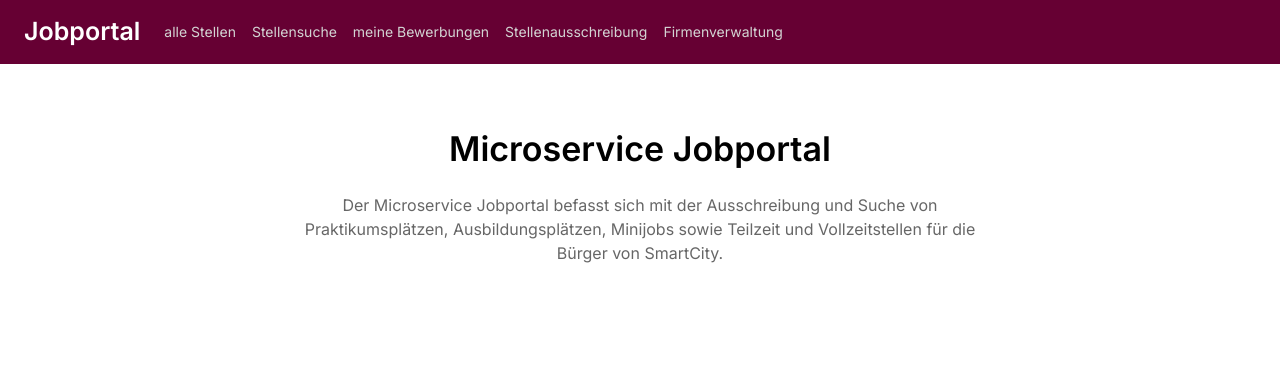
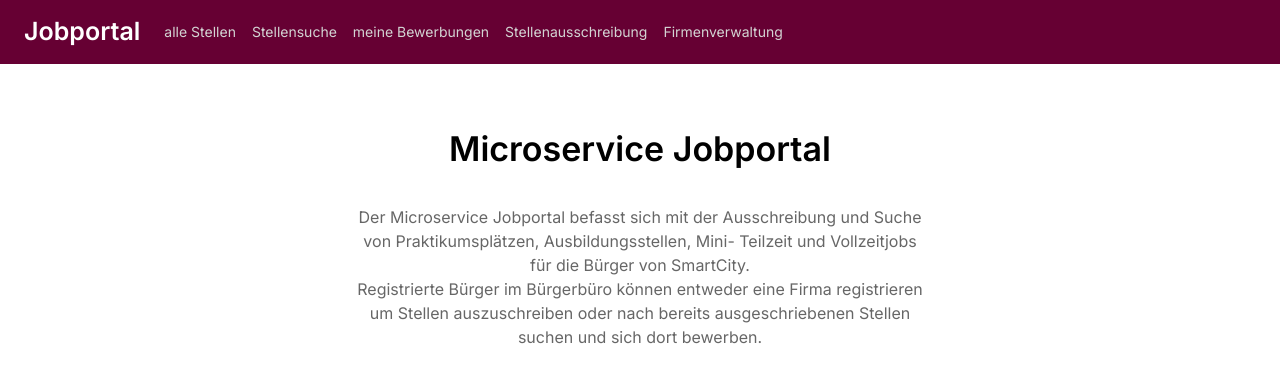
Before and after one commit to SmartCity-2022/Service-Jobportal, a React (Create React App) app in the folder frontend/: page / in a window 1280 px wide. Shown: the top 382 px of the page. Built offline with nearby package versions, Linux system fonts and the light colour scheme; no server answers.

Commit message:
update welcome text

```diff
--- a/frontend/src/App.js
+++ b/frontend/src/App.js
@@ -1,20 +1,23 @@
-import './App.css';
+import './App.css'
 
-import { Typography } from '@mui/material';
+import { Typography } from '@mui/material'
 
 function App() {
 
   return (
     <div className="content">
-      <Typography variant="h4" fontWeight={600} textAlign="center" margin="2%">
+      <Typography variant="h4" fontWeight={600} textAlign="center" margin="3%">
         Microservice Jobportal
       </Typography>
-      <Typography color="text.secondary" marginLeft={"20%"} marginRight={"20%"} textAlign="center">
-        Der Microservice Jobportal befasst sich mit der Ausschreibung und Suche von Praktikumsplätzen,
-        Ausbildungsplätzen, Minijobs sowie Teilzeit und Vollzeitstellen für die Bürger von SmartCity.
+      <Typography color="text.secondary" margin={"0% 25% 0% 25%"} textAlign="center">
+      Der Microservice Jobportal befasst sich mit der Ausschreibung und Suche von Praktikumsplätzen,
+      Ausbildungsstellen, Mini- Teilzeit und Vollzeitjobs für die Bürger von SmartCity.
+      <br/>
+      Registrierte Bürger im Bürgerbüro können entweder eine Firma registrieren um Stellen auszuschreiben
+      oder nach bereits ausgeschriebenen Stellen suchen und sich dort bewerben.
       </Typography>
     </div>
-  );
+  )
 }
 
-export default App;
+export default App
```
